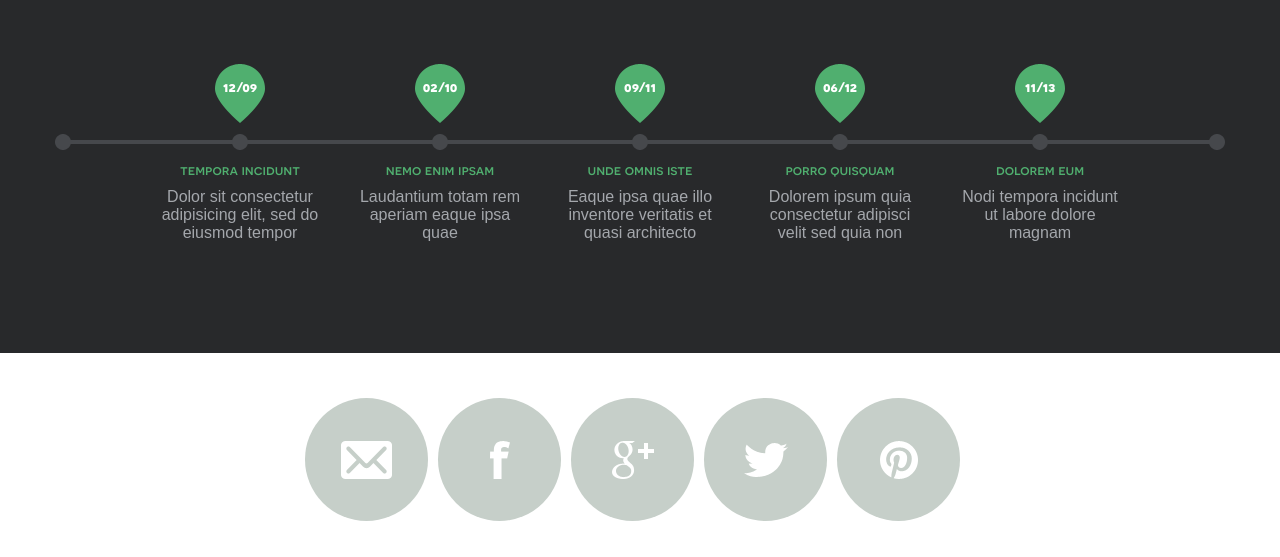
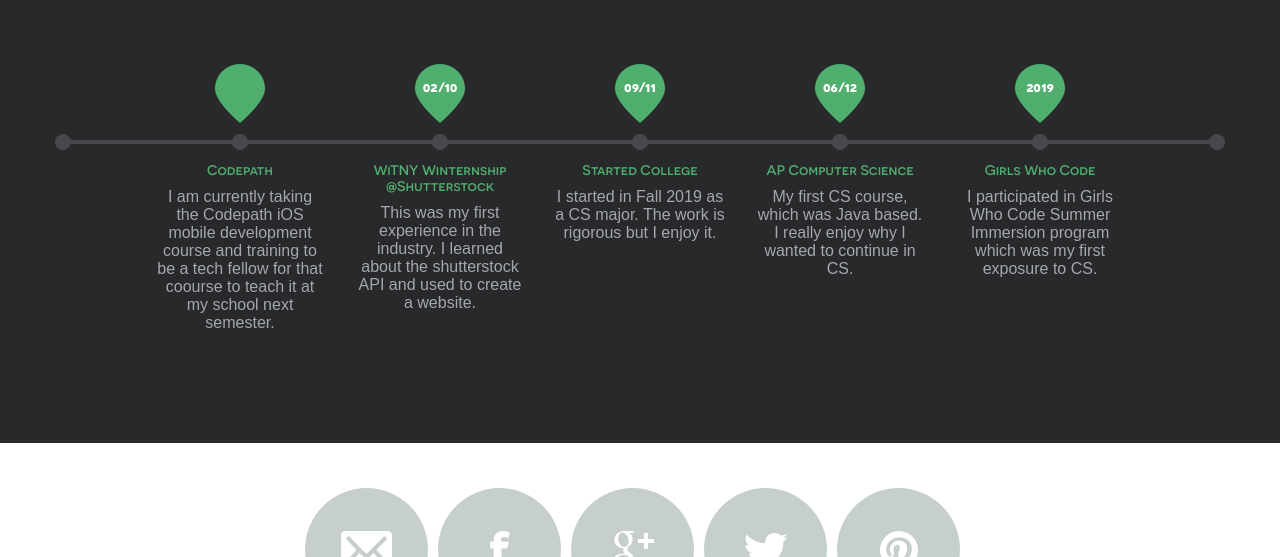
Before and after one commit to uzmakap/uzmakap.github.io, a plain HTML site: page index.html in a window 1280 px wide. Shown: the part 580-1137 px from the top of the page. Drawn offline with nearby package versions, Linux system fonts and the light colour scheme.

Commit message:
timeline edited

```diff
--- a/index.html
+++ b/index.html
@@ -34,44 +34,44 @@
 		</div>
 		<div class="wrapper-holder grey">
 			<section id="main">
-				<h2>Here are my biggest achievements</h2>
+				<h2>My timeline</h2>
 				<div class="box_timeline_holder">
 					<div class="box_timeline">
 						<ul>
 							<li>
 								<div class="date">
-									<span>12/09</span>
+									<span></span>
 								</div>
-								<h3>tempora incidunt</h3>
-								<p>Dolor sit consectetur adipisicing elit, sed do eiusmod tempor</p>
+								<h3>Codepath</h3>
+								<p>I am currently taking the Codepath iOS mobile development course and training to be a tech fellow for that coourse to teach it at my school next semester.</p>
 							</li>
 							<li>
 								<div class="date">
 									<span>02/10</span>
 								</div>
-								<h3>nemo enim ipsam</h3>
-								<p>Laudantium totam rem aperiam eaque ipsa quae</p>
+								<h3>WiTNY Winternship @Shutterstock</h3>
+								<p>This was my first experience in the industry. I learned about the shutterstock API and used to create a website.</p>
 							</li>
 							<li>
 								<div class="date">
 									<span>09/11</span>
 								</div>
-								<h3>unde omnis iste</h3>
-								<p>Eaque ipsa quae illo inventore veritatis et quasi architecto </p>
+								<h3>Started College</h3>
+								<p>I started in Fall 2019 as a CS major. The work is rigorous but I enjoy it.</p>
 							</li>
 							<li>
 								<div class="date">
 									<span>06/12</span>
 								</div>
-								<h3>porro quisquam</h3>
-								<p>Dolorem ipsum quia consectetur adipisci velit sed quia non</p>
+								<h3>AP Computer Science</h3>
+								<p>My first CS course, which was Java based. I really enjoy why I wanted to continue in CS.</p>
 							</li>
 							<li>
 								<div class="date">
-									<span>11/13</span>
+									<span>2019</span>
 								</div>
-								<h3>dolorem eum</h3>
-								<p>Nodi tempora incidunt ut labore dolore magnam</p>
+								<h3>Girls Who Code</h3>
+								<p>I participated in Girls Who Code Summer Immersion program which was my first exposure to CS.</p>
 							</li>
 						</ul>
 					</div>
```
